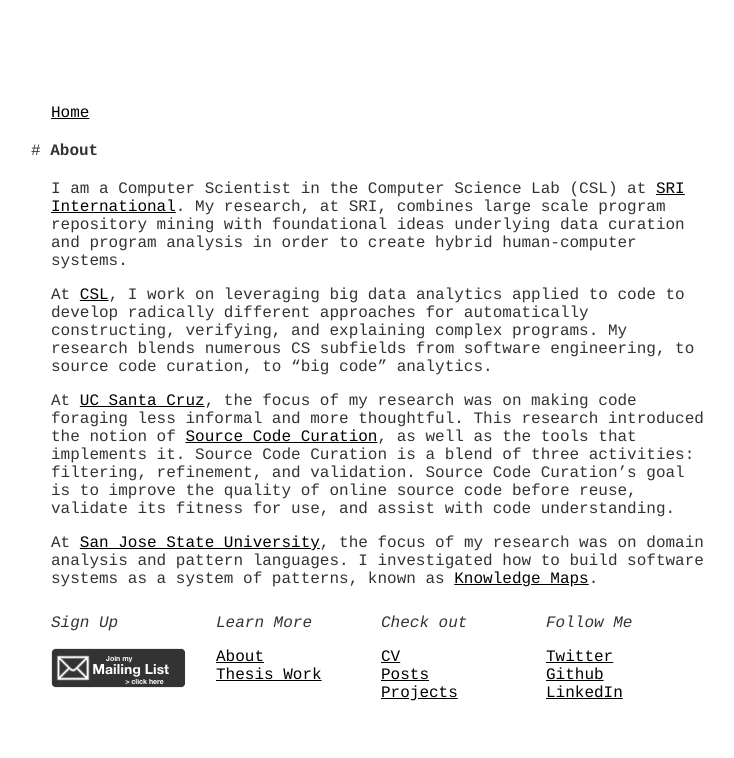
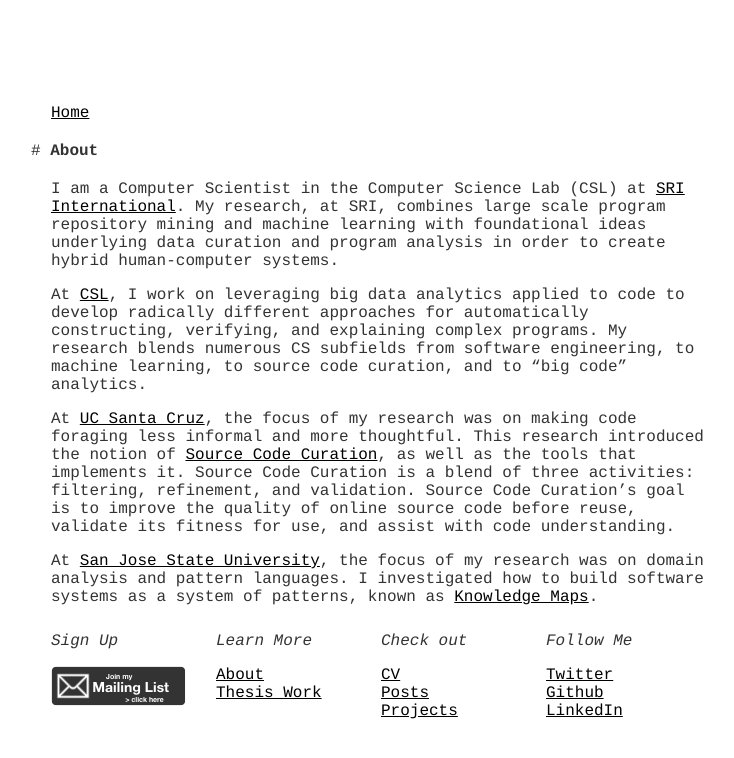
Before and after one commit to hsanchez/hsanchez.github.io, a Jekyll site: the page built from about/index.md, in a window 1280 px wide. Shown: the top 758 px of the page, without its empty margins (259-993 px from the left). Built offline with Jekyll 4.4.1, drawn with Linux system fonts in a browser that asks for light colours.

Commit message:
minor changes

```diff
--- a/about/index.md
+++ b/about/index.md
@@ -5,14 +5,15 @@
 
 I am a Computer Scientist in the Computer Science Lab (CSL) at [SRI
 International](https://www.sri.com/). My research, at SRI, combines large scale
-program repository mining with foundational ideas underlying data curation and
-program analysis in order to create hybrid human-computer systems.
+program repository mining and machine learning with foundational ideas
+underlying data curation and program analysis in order to create hybrid
+human-computer systems.
 
 At [CSL](http://www.csl.sri.com/), I work on leveraging big data analytics
 applied to code to develop radically different approaches for automatically
 constructing, verifying, and explaining complex programs. My research blends
-numerous CS subfields from software engineering, to source code curation, to
-"big code" analytics.
+numerous CS subfields from software engineering, to machine learning, to source
+code curation, and to "big code" analytics.
 
 At [UC Santa Cruz](http://www.ucsc.edu/), the focus of my research was on making
 code foraging less informal and more thoughtful. This research introduced the
```
